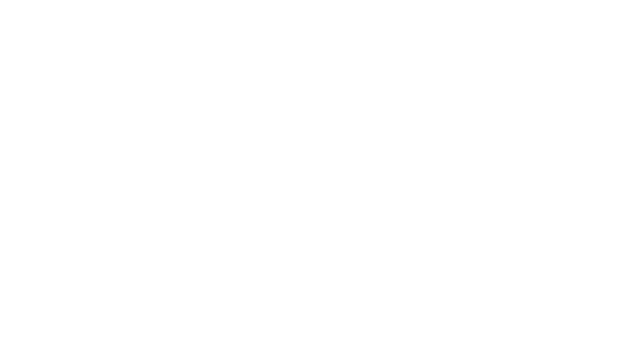
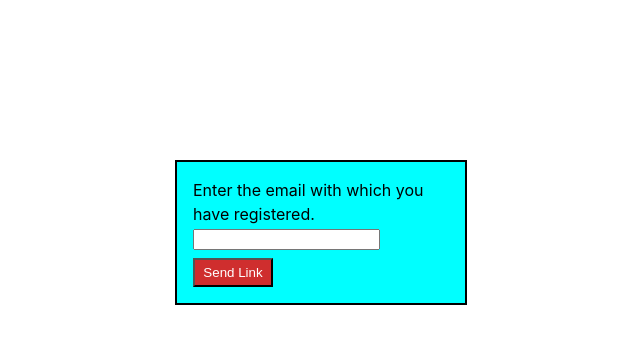
Before and after one commit to Sushmitacode12/React-Expense-Tracker, a React (Create React App) app: page /forgotpassword in a window 1280 px wide. Shown: the top 344 px of the page, without its empty margins (319-959 px from the left). Built offline with nearby package versions, Linux system fonts and the light colour scheme.

Commit message:
Forgot Password Added

```diff
--- a/src/App.js
+++ b/src/App.js
@@ -1,24 +1,33 @@
-import React, { useState } from 'react';
+import React, { useContext, useState } from 'react';
 import { Route, Switch } from 'react-router-dom';
 import { AuthForm } from './components/Auth/AuthForm';
 import Home from './components/Pages/Home';
 import Layout from './components/Layout/Layout';
 import AuthContext from './components/Store/auth-context';
 import Profile from './components/Profile/Profile';
+import { ForgotPassword } from './components/Pages/ForgotPassword';
 
 function App() {
+  const authCtx = useContext(AuthContext);
   const [token, setToken] = useState(false);
 
   const userIsLoggedIn = !!token;
 
   const loginHandler = (token) => {
     setToken(token);
+    localStorage.setItem("token", token);
+  };
+
+  const logoutHandler = () => {
+    setToken(null);
+    localStorage.removeItem("token");
   };
 
   const contextValue = {
     token: token,
     isLoggedIn: userIsLoggedIn,
     login: loginHandler,
+    logout: logoutHandler,
   };
 
   return (
@@ -31,10 +40,12 @@ function App() {
           <Route path="/profile" exact>
             <Profile />
           </Route>
-        <Route path="/" exact>
+          {!authCtx.isLoggedIn && (
+            <Route path="/forgotpassword" exact>
+              <ForgotPassword />
+            </Route>
+          )}
           <AuthForm />
-        </Route>
-
           </Switch>
       </Layout>
     </ AuthContext.Provider>
--- a/src/components/Auth/AuthForm.js
+++ b/src/components/Auth/AuthForm.js
@@ -1,14 +1,13 @@
 import React, { useRef, useState, useContext } from "react";
 import classes from "./AuthForm.module.css";
-import { useHistory } from "react-router-dom";
+import { useHistory, NavLink } from "react-router-dom";
 import AuthContext from "../Store/auth-context";
 
 export const AuthForm = () => {
   const [isLogin, setIsLogin] = useState(true);
+  const history = useHistory();
 
   const authCtx = useContext(AuthContext);
-
-   const history = useHistory();
 
   const emailInputRef = useRef("");
   const passwordInputRef = useRef("");
@@ -58,8 +57,8 @@ export const AuthForm = () => {
         }
       })
       .then((data) => {
-        console.log(data)
-        authCtx.login(data.idToken)
+        console.log(data);
+        authCtx.login(data.idToken);
         history.replace("/home");
       })
       .catch((err) =>
@@ -109,9 +108,16 @@ export const AuthForm = () => {
           required
         />
         <div>
-          <button onClick={submitHandler}>{isLogin ? "Login" : "Sign Up"}</button>
+          <button onClick={submitHandler}>
+            {isLogin ? "Login" : "Sign Up"}
+            </button>
         </div>
       </div>
+      <div>
+          {isLogin ? (
+            <NavLink to="/forgotpassword">Forgot Password</NavLink>
+          ) : null}
+        </div>
       <div>
         <button className={classes.button} onClick={switchAuthHandler}>
           {isLogin
--- a/src/components/Auth/AuthForm.module.css
+++ b/src/components/Auth/AuthForm.module.css
@@ -33,4 +33,5 @@ margin-top: 1rem;
   height: 2rem;
   margin-top: 1rem;
   margin-bottom: 1rem;
+  font-size: medium;
 }
--- a/src/components/Layout/MainNavigation.js
+++ b/src/components/Layout/MainNavigation.js
@@ -1,5 +1,6 @@
 import React, { useContext } from 'react'
-import { NavLink, useHistory } from 'react-router-dom';
+import { NavLink } from 'react-router-dom';
+import { useHistory } from 'react-router-dom';
 import AuthContext from '../Store/auth-context';
 import classes from "./MainNavigation.module.css";
 
--- /dev/null
+++ b/src/components/Pages/ForgotPassword.js
@@ -0,0 +1,52 @@
+import React, { useRef, useState } from "react";
+import classes from "./ForgotPassword.module.css";
+import { RotatingLines } from "react-loader-spinner";
+
+export const ForgotPassword = () => {
+  const emailRef = useRef("");
+  const [isLoading, setIsLoading] = useState(false);
+
+  const linkHandler = (e) => {
+    e.preventDefault();
+
+    const enteredLink = emailRef.current.value;
+    setIsLoading(true);
+    fetch(
+      "https://identitytoolkit.googleapis.com/v1/accounts:sendOobCode?key=AIzaSyBlvwm2UFysqlxp549MzHN_mTVXIn57d7s",
+      {
+        method: "POST",
+        body: JSON.stringify({
+          requestType: "PASSWORD_RESET",
+          email: enteredLink,
+        }),
+        headers: {
+          "Content-Type": "application/json",
+        },
+      }
+    )
+      .then((res) => {
+        setIsLoading(false);
+        if (res.ok) {
+          return res.json();
+        } else {
+          return res.json().then((data) => {
+            let errMes = "Authentication Failed";
+            throw new Error(errMes);
+          });
+        }
+      })
+      .then((data) => console.log(data))
+      .catch((err) => alert(err.message));
+  };
+
+  return (
+    <div className={classes.forgotpassword}>
+      <label>Enter the email with which you have registered.</label>
+      <input type="email" id="forgotpassword" ref={emailRef} />
+      <div>
+        {!isLoading && <button onClick={linkHandler}>Send Link</button>}
+        {isLoading && <RotatingLines />}
+      </div>
+    </div>
+  );
+};
--- /dev/null
+++ b/src/components/Pages/ForgotPassword.module.css
@@ -0,0 +1,21 @@
+.forgotpassword {
+    width: 20%;
+    margin: auto;
+    line-height: 1.5;
+    border: 2px solid black;
+    padding: 1rem;
+    background-color: aqua;
+    margin-top: 10rem;
+}
+
+.forgotpassword input {
+    width: 70%;
+}
+
+.forgotpassword button {
+    width: 5rem;
+    padding: 5px;
+    margin-top: 8px;
+    background-color: rgb(207, 46, 46);
+    color: white;
+}
```
Lines whose indentation alone changed are shown as unchanged.
